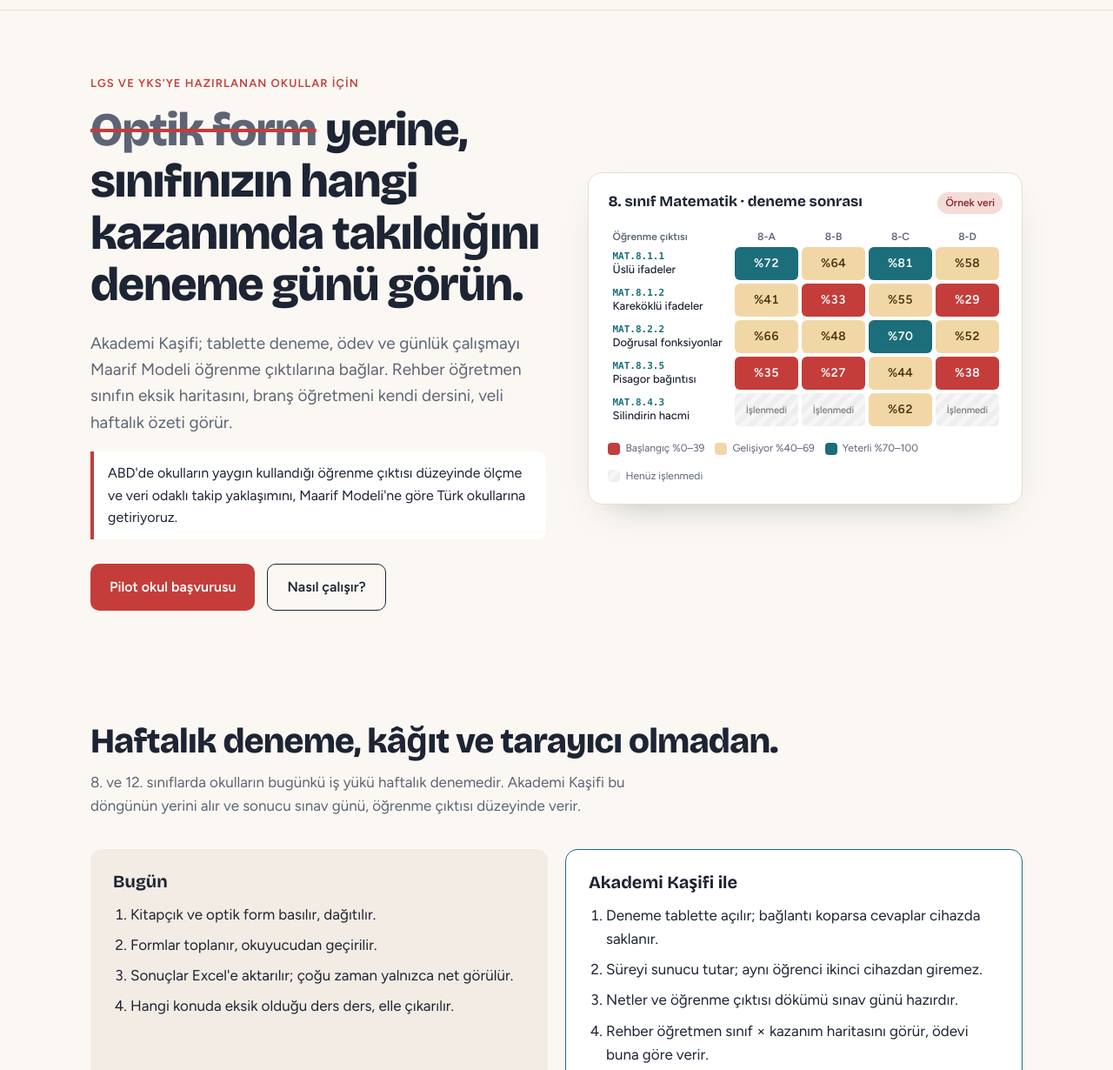
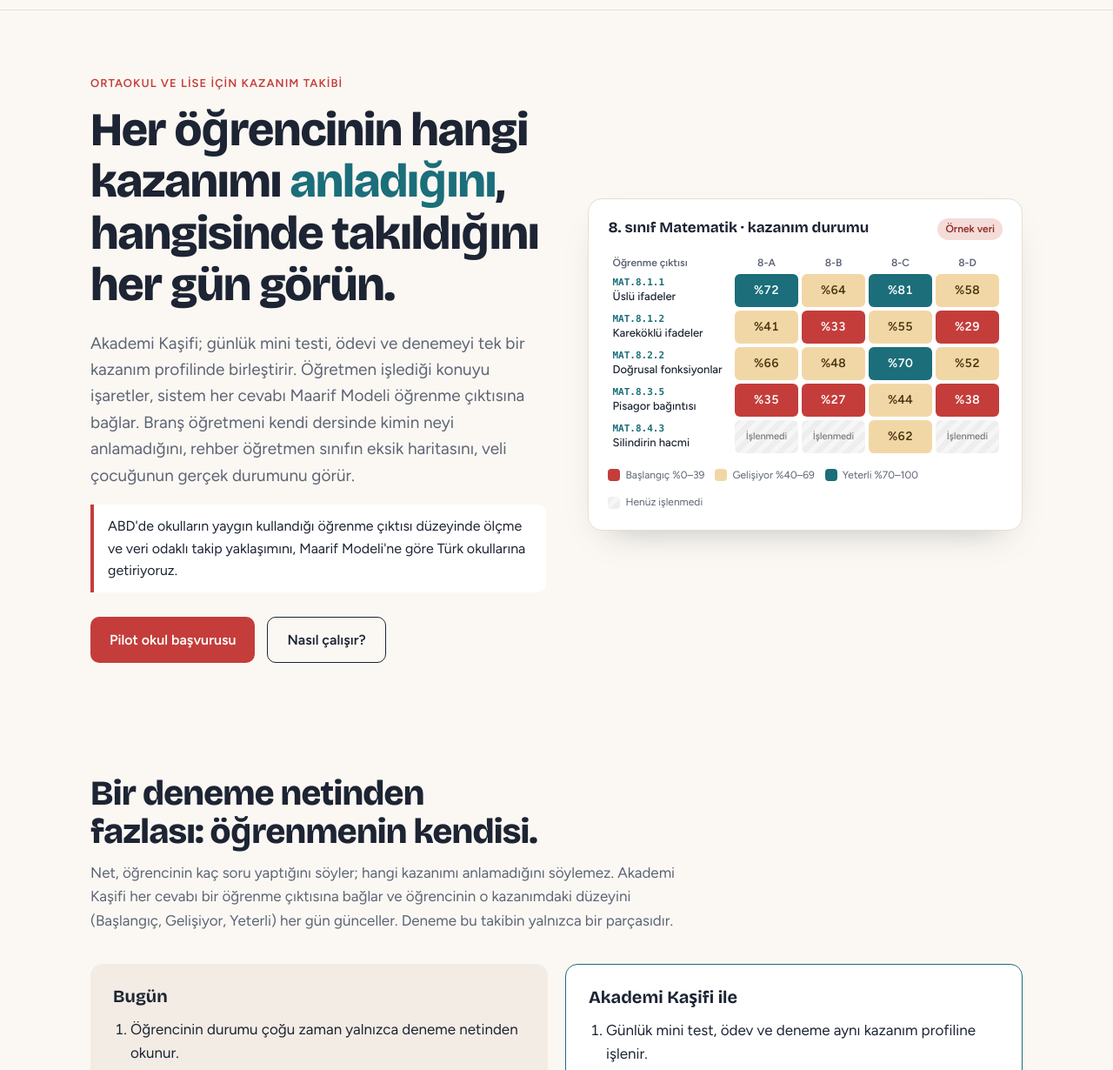
Before and after one commit to alperenkirkil/akademikasifi-site, a plain HTML site: page index.html in a window 1280 px wide. Shown: the part 57-1287 px from the top of the page at 87% size. Drawn offline with nearby package versions, Linux system fonts and the light colour scheme.

Commit message:
site: kazanım takibi odaklı anlatım (online optik form değil)

```diff
--- a/index.html
+++ b/index.html
@@ -4,9 +4,9 @@
 <meta charset="utf-8">
 <meta name="viewport" content="width=device-width, initial-scale=1">
 <title>Akademi Kaşifi</title>
-<meta name="description" content="Akademi Kaşifi: LGS ve YKS'ye hazırlanan okullar için deneme, ödev ve sınıf × kazanım haritası. Maarif Modeli öğrenme çıktılarıyla. Turan Dynamics, Fırat Üniversitesi Teknokent.">
+<meta name="description" content="Akademi Kaşifi: her öğrencinin hangi kazanımı anladığını, hangisinde takıldığını gösteren kazanım takip platformu. Günlük mini test, ödev ve deneme aynı kazanım profiline işlenir. Maarif Modeli öğrenme çıktılarıyla. Turan Dynamics, Fırat Üniversitesi Teknokent.">
 <meta property="og:title" content="Akademi Kaşifi">
-<meta property="og:description" content="Optik formu bırakın; sınıfınızın hangi öğrenme çıktısında takıldığını deneme günü görün.">
+<meta property="og:description" content="Not değil, anlama: her öğrencinin hangi kazanımı anladığını ve hangisinde takıldığını her gün görün.">
 <meta property="og:type" content="website">
 <meta property="og:image" content="https://www.akademikasifi.com/apple-touch-icon.png">
 <link rel="icon" type="image/png" href="/favicon.png">
@@ -70,6 +70,7 @@ nav a.nav-apply { color: var(--optik); font-weight: 600; }
 .eyebrow { font: 600 13px/1 var(--body); letter-spacing: .08em; text-transform: uppercase; color: var(--optik); margin-bottom: 18px; }
 .hero h1 { font-size: clamp(34px, 4.4vw, 54px); font-weight: 800; letter-spacing: -0.025em; }
 .hero h1 s { text-decoration-color: var(--optik); text-decoration-thickness: 4px; color: var(--muted); }
+.hero h1 em { font-style: normal; color: var(--teal); }
 .lead { font-size: 19px; color: var(--muted); max-width: 34em; margin: 22px 0 30px; }
 .origin { margin: -12px 0 28px; padding: 12px 16px; border-left: 4px solid var(--optik); background: #fff; border-radius: 0 10px 10px 0; font-size: 16px; max-width: 34em; }
 .actions { display: flex; gap: 14px; flex-wrap: wrap; }
@@ -186,9 +187,9 @@ footer a { color: #fff; }
 <main id="top">
   <div class="wrap hero">
     <div>
-      <p class="eyebrow">LGS ve YKS'ye hazırlanan okullar için</p>
-      <h1><s>Optik form</s> yerine, sınıfınızın hangi kazanımda takıldığını deneme günü görün.</h1>
-      <p class="lead">Akademi Kaşifi; tablette deneme, ödev ve günlük çalışmayı Maarif Modeli öğrenme çıktılarına bağlar. Rehber öğretmen sınıfın eksik haritasını, branş öğretmeni kendi dersini, veli haftalık özeti görür.</p>
+      <p class="eyebrow">Ortaokul ve lise için kazanım takibi</p>
+      <h1>Her öğrencinin hangi kazanımı <em>anladığını</em>, hangisinde takıldığını her gün görün.</h1>
+      <p class="lead">Akademi Kaşifi; günlük mini testi, ödevi ve denemeyi tek bir kazanım profilinde birleştirir. Öğretmen işlediği konuyu işaretler, sistem her cevabı Maarif Modeli öğrenme çıktısına bağlar. Branş öğretmeni kendi dersinde kimin neyi anlamadığını, rehber öğretmen sınıfın eksik haritasını, veli çocuğunun gerçek durumunu görür.</p>
       <p class="origin">ABD'de okulların yaygın kullandığı öğrenme çıktısı düzeyinde ölçme ve veri odaklı takip yaklaşımını, Maarif Modeli'ne göre Türk okullarına getiriyoruz.</p>
       <div class="actions">
         <a class="btn btn-primary" href="#basvuru">Pilot okul başvurusu</a>
@@ -198,7 +199,7 @@ footer a { color: #fff; }
 
     <figure class="sheet" aria-label="Örnek sınıf ve kazanım haritası">
       <div class="sheet-head">
-        <h2>8. sınıf Matematik · deneme sonrası</h2>
+        <h2>8. sınıf Matematik · kazanım durumu</h2>
         <span class="tag">Örnek veri</span>
       </div>
       <div class="map-scroll">
@@ -218,25 +219,25 @@ footer a { color: #fff; }
 
   <section id="okullar">
     <div class="wrap">
-      <h2 class="sec-title">Haftalık deneme, kâğıt ve tarayıcı olmadan.</h2>
-      <p class="sec-lead">8. ve 12. sınıflarda okulların bugünkü iş yükü haftalık denemedir. Akademi Kaşifi bu döngünün yerini alır ve sonucu sınav günü, öğrenme çıktısı düzeyinde verir.</p>
+      <h2 class="sec-title">Bir deneme netinden fazlası: öğrenmenin kendisi.</h2>
+      <p class="sec-lead">Net, öğrencinin kaç soru yaptığını söyler; hangi kazanımı anlamadığını söylemez. Akademi Kaşifi her cevabı bir öğrenme çıktısına bağlar ve öğrencinin o kazanımdaki düzeyini (Başlangıç, Gelişiyor, Yeterli) her gün günceller. Deneme bu takibin yalnızca bir parçasıdır.</p>
       <div class="compare">
         <div class="col old">
           <h3>Bugün</h3>
           <ol>
-            <li>Kitapçık ve optik form basılır, dağıtılır.</li>
-            <li>Formlar toplanır, okuyucudan geçirilir.</li>
-            <li>Sonuçlar Excel'e aktarılır; çoğu zaman yalnızca net görülür.</li>
-            <li>Hangi konuda eksik olduğu ders ders, elle çıkarılır.</li>
+            <li>Öğrencinin durumu çoğu zaman yalnızca deneme netinden okunur.</li>
+            <li>Ödev, test ve deneme sonuçları ayrı yerlerde, ayrı biçimlerde durur.</li>
+            <li>Hangi kazanımın anlaşılmadığı ders ders, elle çıkarılır; çoğu zaman hiç çıkarılmaz.</li>
+            <li>Eksik, sınav dönemi yaklaşınca fark edilir.</li>
           </ol>
         </div>
         <div class="col new">
           <h3>Akademi Kaşifi ile</h3>
           <ol>
-            <li>Deneme tablette açılır; bağlantı koparsa cevaplar cihazda saklanır.</li>
-            <li>Süreyi sunucu tutar; aynı öğrenci ikinci cihazdan giremez.</li>
-            <li>Netler ve öğrenme çıktısı dökümü sınav günü hazırdır.</li>
-            <li>Rehber öğretmen sınıf × kazanım haritasını görür, ödevi buna göre verir.</li>
+            <li>Günlük mini test, ödev ve deneme aynı kazanım profiline işlenir.</li>
+            <li>Yalnızca derste işlenmiş konular eksik sayılır; az veriyle hüküm verilmez.</li>
+            <li>Öğretmen sınıf × kazanım haritasında kimin neyi anlamadığını görür, ödevi buna göre verir.</li>
+            <li>Öğrenci "bugün ne çalışmalıyım" sorusunun cevabını kendi ekranında bulur.</li>
           </ol>
         </div>
       </div>
@@ -244,8 +245,8 @@ footer a { color: #fff; }
       <div class="roles">
         <div class="role"><span class="bubble" aria-hidden="true">A</span><h3>Rehber öğretmen</h3><p>Sınıflarının tüm derslerdeki eksik haritası, takip listesi ve yalnızca kendisinin okuduğu görüşme notları.</p></div>
         <div class="role"><span class="bubble" aria-hidden="true">B</span><h3>Branş öğretmeni</h3><p>Yalnızca kendi dersi ve şubeleri: işlenen konuları işaretler, ödev verir, en sık yapılan hatayı görür.</p></div>
-        <div class="role"><span class="bubble" aria-hidden="true">C</span><h3>Okul yönetimi</h3><p>Şubeler arası karşılaştırma, deneme takvimi, lisans ve personel; başka okulun verisini asla görmez.</p></div>
-        <div class="role"><span class="bubble" aria-hidden="true">D</span><h3>Öğrenci</h3><p>Günlük kısa test, ödevler ve kazanım düzeyinde ilerleme. Kimseyle kıyaslanmaz, utandırılmaz.</p></div>
+        <div class="role"><span class="bubble" aria-hidden="true">C</span><h3>Okul yönetimi</h3><p>Okul geneli kazanım durumu, şube × ders karşılaştırması ve ödev teslim oranları; süre ve sıralama ayarları okulun elinde. Başka okulun verisini asla görmez.</p></div>
+        <div class="role"><span class="bubble" aria-hidden="true">D</span><h3>Öğrenci</h3><p>"Bugün" kartında günlük mini test, bekleyen ödevler ve çalışması gereken kazanımlar. Kimseyle kıyaslanmaz, utandırılmaz.</p></div>
         <div class="role"><span class="bubble" aria-hidden="true">E</span><h3>Veli</h3><p>Çocuğunun kazanım düzeyindeki gerçek ilerlemesini şeffaf biçimde izler; okul denemeleriyle uyuşmayan bir tablo varsa erkenden fark eder.</p></div>
       </div>
     </div>
```
